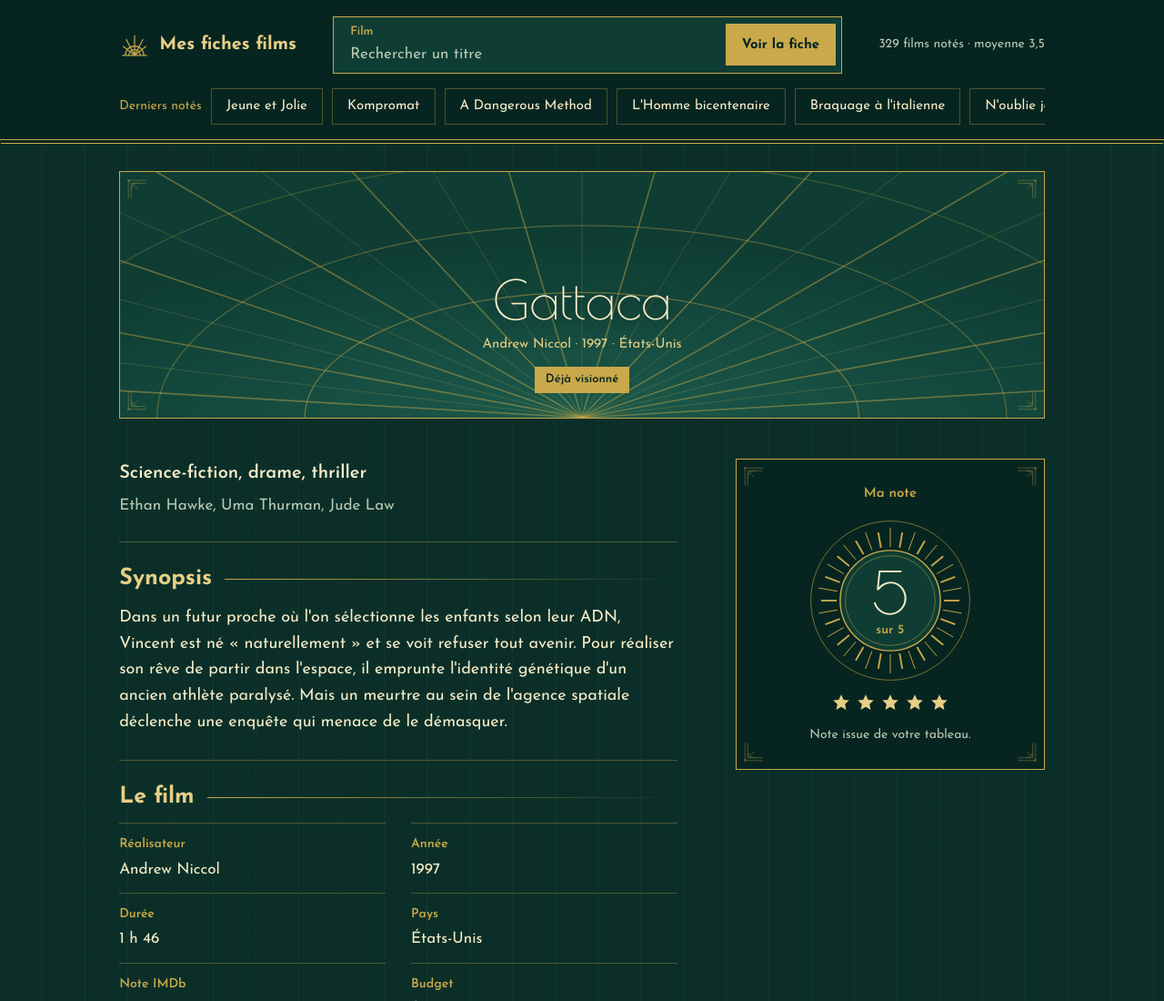
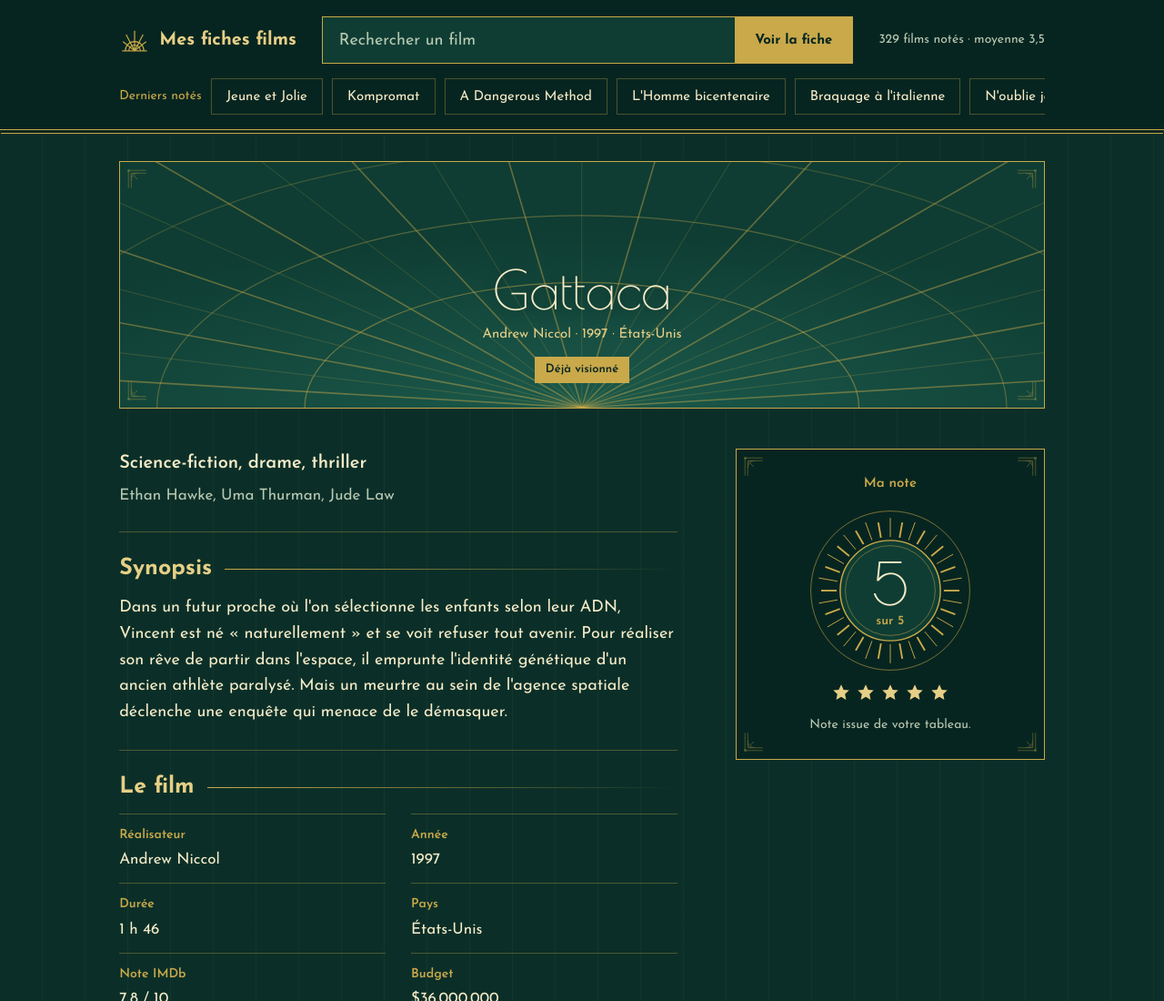
Before and after one commit to Leviatemps/-mes-films, a plain HTML site: page index.html in a window 1280 px wide. Shown: the top 1100 px of the page at 91% size. Drawn offline with nearby package versions, Linux system fonts and the light colour scheme.

Commit message:
Alignement de l'en-tête et de la barre de recherche
Co-Authored-By: Claude Opus 5.5 <noreply@anthropic.com>
Claude-Session: https://claude.ai/code/session_01HoeBohwg8Yqsvs25gAyTV2

```diff
--- a/index.html
+++ b/index.html
@@ -19,18 +19,17 @@ html,body{margin:0}
 body{background:var(--bg);color:var(--ivory);font:17px/1.6 'Josefin Sans',system-ui,sans-serif;overflow-x:clip;min-height:100vh;background-image:repeating-linear-gradient(90deg,transparent 0 46px,rgba(201,169,74,.05) 46px 47px)}
 .wrap{max-width:1120px;margin:0 auto;padding:0 max(4vw,16px)}
 header{background:var(--deep);border-bottom:1px solid var(--gold);box-shadow:0 4px 0 -1px var(--deep),0 5px 0 -1px var(--gold)}
-.bar{display:grid;grid-template-columns:auto minmax(0,1fr) auto;align-items:center;gap:24px;padding:18px 0 14px}
+.bar{display:grid;grid-template-columns:auto minmax(0,1fr) auto;align-items:center;gap:28px;padding:18px 0 14px}
 .brand{display:flex;align-items:center;gap:10px;font:700 20px/1 'Josefin Sans',sans-serif;color:var(--gold2);white-space:nowrap}
 .brand svg{width:34px;height:34px}
 .stat{font-size:14px;color:var(--mute);white-space:nowrap}
-form{position:relative;max-width:560px;width:100%;justify-self:center}
-.pill{display:flex;align-items:center;gap:8px;border:1px solid var(--gold);background:var(--panel);padding:6px 6px 6px 18px}
+form{position:relative;width:100%}
+.pill{display:flex;align-items:stretch;border:1px solid var(--gold);background:var(--panel);height:52px}
 .pill:focus-within{border-color:var(--gold2);box-shadow:0 0 0 2px rgba(230,207,134,.35)}
-.pill label{display:flex;flex-direction:column;flex:1}
-.pill small{font-size:13px;font-weight:600;color:var(--gold)}
-input{border:0;outline:0;background:transparent;font:17px 'Josefin Sans',sans-serif;color:var(--ivory);padding:2px 0;min-height:28px;width:100%}
+.pill label{display:flex;align-items:center;flex:1;padding:0 18px}
+input{border:0;outline:0;background:transparent;font:18px/1 'Josefin Sans',sans-serif;color:var(--ivory);padding:0;height:100%;width:100%}
 input::placeholder{color:var(--mute)}
-.go{min-height:46px;padding:0 18px;border:0;background:var(--gold);color:var(--deep);font:700 15px 'Josefin Sans',sans-serif;cursor:pointer;flex:none}
+.go{min-height:0;padding:0 22px;border:0;background:var(--gold);color:var(--deep);font:700 15px 'Josefin Sans',sans-serif;cursor:pointer;flex:none}
 .go:hover{background:var(--gold2)}
 .go:focus-visible,.chip:focus-visible,.btn:focus-visible{outline:2px solid var(--ivory);outline-offset:3px}
 .go:disabled{opacity:.6;cursor:wait}
@@ -115,7 +114,7 @@ dd{margin:2px 0 0}
    <div class="brand"><svg viewBox="0 0 40 40" aria-hidden="true" fill="none" stroke="#c9a94a" stroke-width="1.4"><path d="M4 34h32"/><path d="M8 34a12 12 0 0 1 24 0"/><path d="M12.5 34a7.5 7.5 0 0 1 15 0"/><path d="M20 34V8M20 34L9 13M20 34l11-21M20 34L5 22M20 34l15-12"/></svg><span>Mes fiches films</span></div>
    <form id="f" autocomplete="off" role="search">
     <div class="pill">
-     <label for="q"><small>Film</small><input id="q" type="search" placeholder="Rechercher un titre" aria-autocomplete="list" aria-controls="sugg"></label>
+     <label for="q"><input id="q" type="search" placeholder="Rechercher un film" aria-label="Rechercher un film" aria-autocomplete="list" aria-controls="sugg"></label>
      <button class="go" id="go" type="submit">Voir la fiche</button>
     </div>
     <ul id="sugg" class="sugg" role="listbox" hidden></ul>
```
